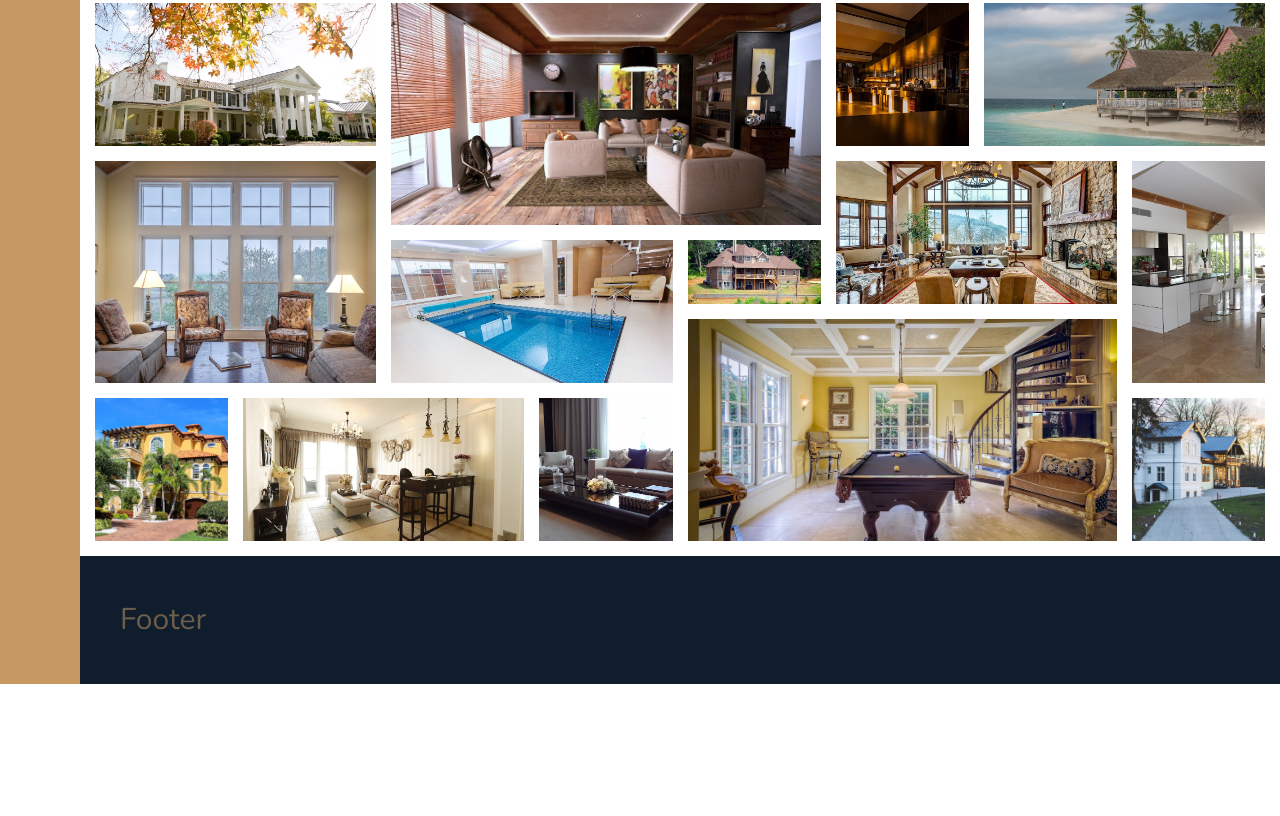
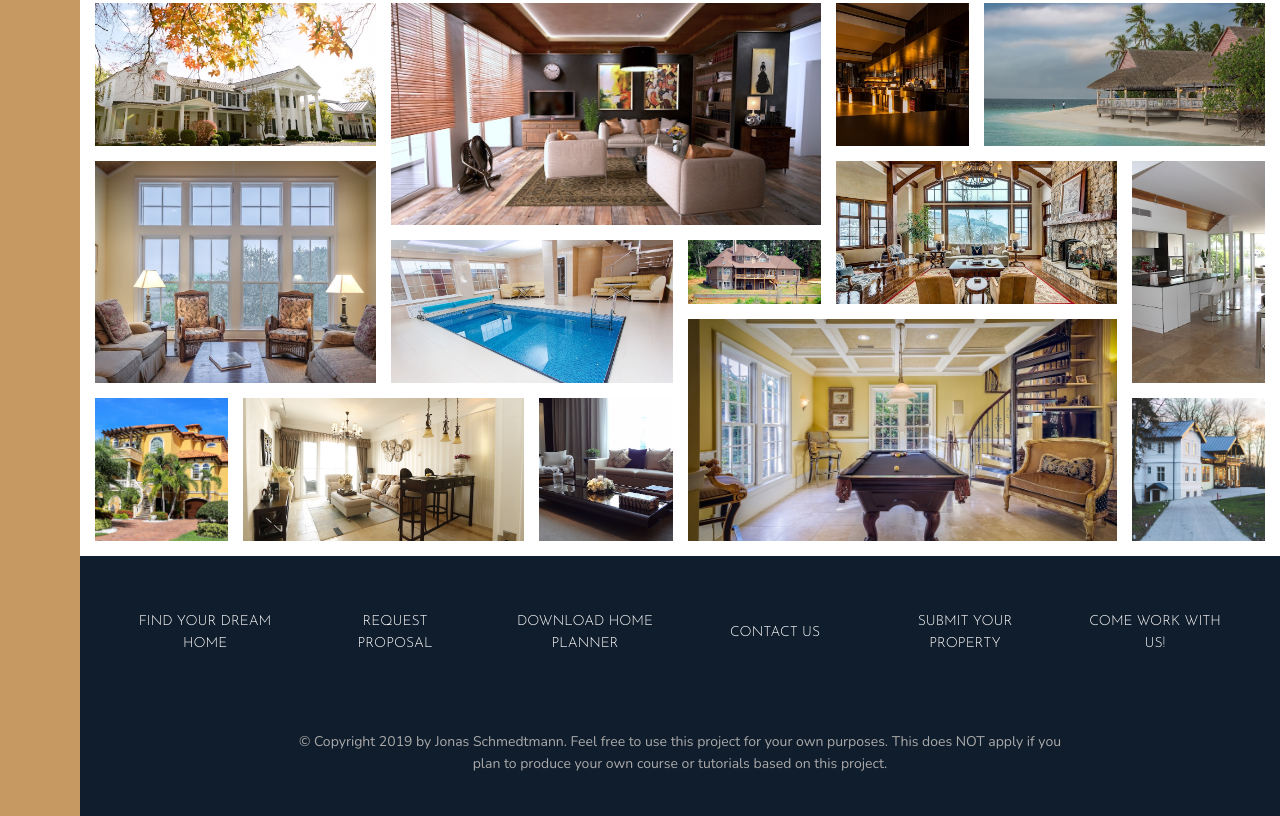
Before and after one commit to podenborg/advanced-css-nexter, a website: page index.html in a window 1280 px wide. Shown: the part 3243-4059 px from the top of the page. Before the commit the page ends 3927 px from the top, so only its background shows below. Drawn offline with nearby package versions, Linux system fonts and the light colour scheme.

Commit message:
Build Footer section

```diff
--- a/index.html
+++ b/index.html
@@ -336,7 +336,17 @@
         </section>
 
         <footer class="footer">
-            Footer
+            <ul class="nav">
+                <li class="nav__item"><a href="#" class="nav__link">Find your dream home</a></li>
+                <li class="nav__item"><a href="#" class="nav__link">Request proposal</a></li>
+                <li class="nav__item"><a href="#" class="nav__link">Download home planner</a></li>
+                <li class="nav__item"><a href="#" class="nav__link">Contact us</a></li>
+                <li class="nav__item"><a href="#" class="nav__link">Submit your property</a></li>
+                <li class="nav__item"><a href="#" class="nav__link">Come work with us!</a></li>
+            </ul>
+            <p class="copyright">
+                &copy; Copyright 2019 by Jonas Schmedtmann. Feel free to use this project for your own purposes. This does NOT apply if you plan to produce your own course or tutorials based on this project.
+            </p>
         </footer>
     </body>
 </html>
--- a/sass/_footer.scss
+++ b/sass/_footer.scss
@@ -2,3 +2,41 @@
   background-color: $color-secondary;
   grid-column: full-start / full-end;
 }
+
+.nav {
+  list-style: none;
+
+  display: grid;
+  grid-template-columns: repeat(auto-fit, minmax(15rem, 1fr));
+  grid-gap: 2rem;
+  align-items: center;
+
+  &__link:link,
+  &__link:visited {
+    font-size: 1.4rem;
+    color: #fff;
+    text-decoration: none;
+    font-family: $font-display;
+    text-transform: uppercase;
+    text-align: center;
+    padding: 1.5rem;
+    display: block;
+    transition: all .2s;
+  }
+
+  &__link:hover,
+  &__link:active {
+    background-color: rgba(#fff, .05);
+    transform: translateY(-3px);
+  }
+}
+
+.copyright {
+  color: $color-grey-light-2;
+  font-size: 1.4rem;
+  margin-top: 6rem;
+  margin-left: auto;
+  margin-right: auto;
+  text-align: center;
+  width: 70%;
+}
```
Also changed, not shown: css/style.css.
